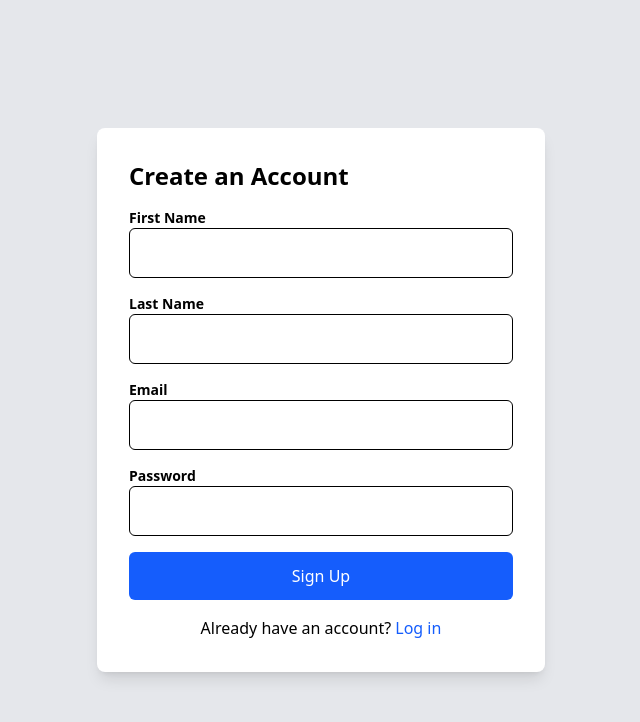
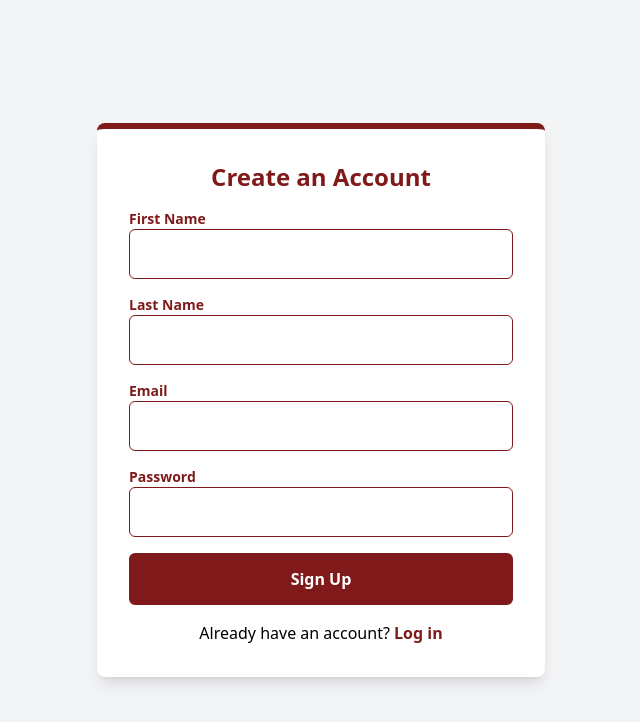
Before and after one commit to Kuma-Leta/Task-management-system, a React (Vite) app in the folder frontend/: page /signup in a window 1280 px wide. Shown: the top 722 px of the page, without its empty margins (319-959 px from the left). Built offline with nearby package versions, Linux system fonts and the light colour scheme; no server answers.

Commit message:
signup modified

```diff
--- a/frontend/src/pages/signup.jsx
+++ b/frontend/src/pages/signup.jsx
@@ -2,6 +2,10 @@
 import React, { useState } from "react";
 import axios from "axios";
 import { useNavigate } from "react-router-dom";
+import { toast } from "react-toastify";
+
+const PRIMARY_COLOR = "#801A1A";
+const SECONDARY_COLOR = "#F6C026";
 
 const Signup = () => {
   const navigate = useNavigate();
@@ -27,81 +31,136 @@ const Signup = () => {
     setErrorMessage(""); // Clear previous errors
 
     try {
-      const response = await axios.post(
-        "https://task-management-system-2v4b.onrender.com/api/v1/auth/register", // Adjust this URL to your backend API endpoint
+      await axios.post(
+        "https://task-management-system-2v4b.onrender.com/api/v1/auth/register",
         formData
       );
 
       // Save the email in local storage for auto-filling in the login page
       localStorage.setItem("userEmail", formData.email);
 
-      alert("Signup successful!");
+      toast.success("Signup successful!", {
+        position: "top-right",
+        autoClose: 3000,
+        hideProgressBar: false,
+        closeOnClick: true,
+        pauseOnHover: true,
+        draggable: true,
+        progress: undefined,
+        theme: "colored",
+        style: { backgroundColor: PRIMARY_COLOR, color: "#fff" },
+      });
       navigate("/login"); // Redirect to login page after successful registration
     } catch (error) {
-      setErrorMessage("Error signing up. Please try again.", error.messaage);
+      setErrorMessage("Error signing up. Please try again.");
+      toast.error(
+        error?.response?.data?.message || "Error signing up. Please try again.",
+        {
+          position: "top-right",
+          autoClose: 3000,
+          hideProgressBar: false,
+          closeOnClick: true,
+          pauseOnHover: true,
+          draggable: true,
+          progress: undefined,
+          theme: "colored",
+          style: { backgroundColor: PRIMARY_COLOR, color: "#fff" },
+        }
+      );
       console.log(error);
     }
   };
 
   return (
-    <div className="flex justify-center items-center h-screen bg-gray-200">
-      <div className="bg-white p-8 rounded-lg shadow-lg max-w-md w-full">
-        <h2 className="text-2xl font-semibold mb-4">Create an Account</h2>
+    <div
+      className="flex justify-center items-center h-screen"
+      style={{ backgroundColor: "#f3f4f6" }}
+    >
+      <div
+        className="bg-white p-8 rounded-lg shadow-lg max-w-md w-full"
+        style={{ borderTop: `6px solid ${PRIMARY_COLOR}` }}
+      >
+        <h2
+          className="text-2xl font-semibold mb-4 text-center"
+          style={{ color: PRIMARY_COLOR }}
+        >
+          Create an Account
+        </h2>
         {errorMessage && (
           <div className="text-red-500 text-center mb-4">{errorMessage}</div>
         )}
         <form onSubmit={handleSubmit}>
           <div className="mb-4">
-            <label htmlFor="firstName" className="block text-sm font-semibold">
+            <label
+              htmlFor="firstName"
+              className="block text-sm font-semibold"
+              style={{ color: PRIMARY_COLOR }}
+            >
               First Name
             </label>
             <input
               type="text"
               id="firstName"
               name="firstName"
-              className="w-full p-3 border rounded-md"
+              className="w-full p-3 border rounded-md focus:outline-none focus:ring-2"
+              style={{ borderColor: PRIMARY_COLOR, color: PRIMARY_COLOR }}
               required
               value={formData.firstName}
               onChange={handleChange}
             />
           </div>
           <div className="mb-4">
-            <label htmlFor="lastName" className="block text-sm font-semibold">
+            <label
+              htmlFor="lastName"
+              className="block text-sm font-semibold"
+              style={{ color: PRIMARY_COLOR }}
+            >
               Last Name
             </label>
             <input
               type="text"
               id="lastName"
               name="lastName"
-              className="w-full p-3 border rounded-md"
+              className="w-full p-3 border rounded-md focus:outline-none focus:ring-2"
+              style={{ borderColor: PRIMARY_COLOR, color: PRIMARY_COLOR }}
               required
               value={formData.lastName}
               onChange={handleChange}
             />
           </div>
           <div className="mb-4">
-            <label htmlFor="email" className="block text-sm font-semibold">
+            <label
+              htmlFor="email"
+              className="block text-sm font-semibold"
+              style={{ color: PRIMARY_COLOR }}
+            >
               Email
             </label>
             <input
               type="email"
               id="email"
               name="email"
-              className="w-full p-3 border rounded-md"
+              className="w-full p-3 border rounded-md focus:outline-none focus:ring-2"
+              style={{ borderColor: PRIMARY_COLOR, color: PRIMARY_COLOR }}
               required
               value={formData.email}
               onChange={handleChange}
             />
           </div>
           <div className="mb-4">
-            <label htmlFor="password" className="block text-sm font-semibold">
+            <label
+              htmlFor="password"
+              className="block text-sm font-semibold"
+              style={{ color: PRIMARY_COLOR }}
+            >
               Password
             </label>
             <input
               type="password"
               id="password"
               name="password"
-              className="w-full p-3 border rounded-md"
+              className="w-full p-3 border rounded-md focus:outline-none focus:ring-2"
+              style={{ borderColor: PRIMARY_COLOR, color: PRIMARY_COLOR }}
               required
               value={formData.password}
               onChange={handleChange}
@@ -109,14 +168,23 @@ const Signup = () => {
           </div>
           <button
             type="submit"
-            className="w-full bg-blue-600 text-white p-3 rounded-md"
+            className="w-full p-3 rounded-md font-semibold transition-colors duration-200"
+            style={{
+              backgroundColor: PRIMARY_COLOR,
+              color: "#fff",
+              border: `2px solid ${PRIMARY_COLOR}`,
+            }}
           >
             Sign Up
           </button>
         </form>
         <p className="mt-4 text-center">
           Already have an account?{" "}
-          <a href="/login" className="text-blue-600">
+          <a
+            href="/login"
+            className="font-semibold"
+            style={{ color: PRIMARY_COLOR }}
+          >
             Log in
           </a>
         </p>
```
